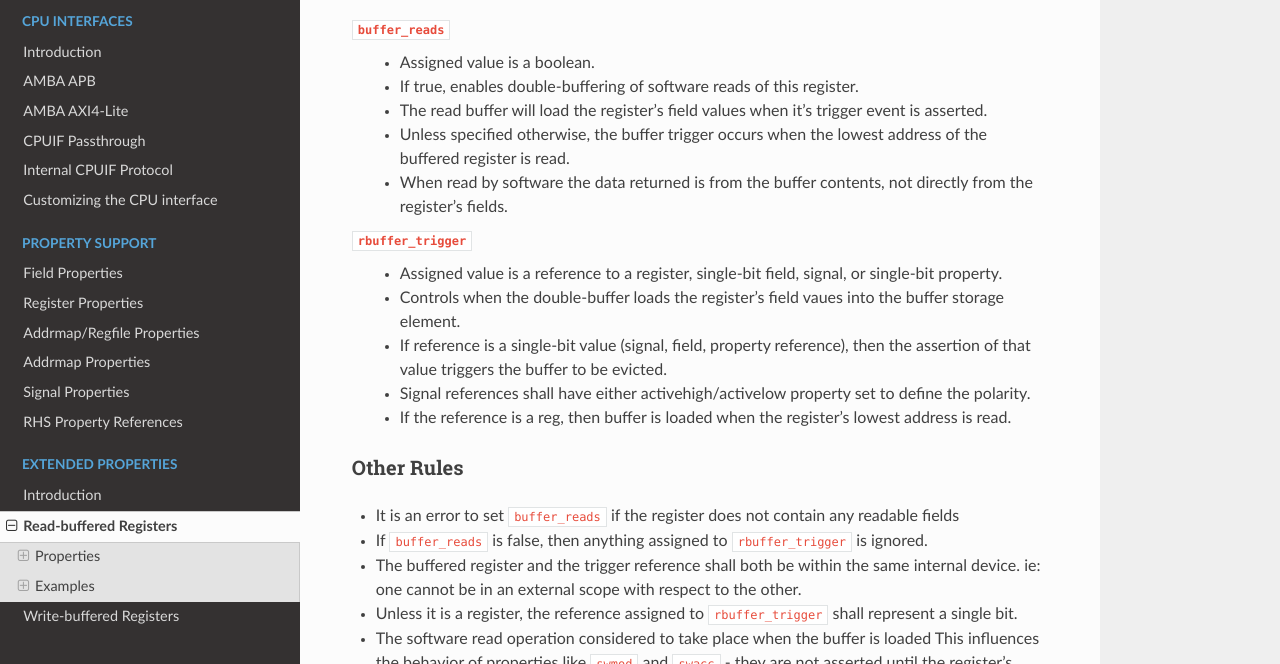
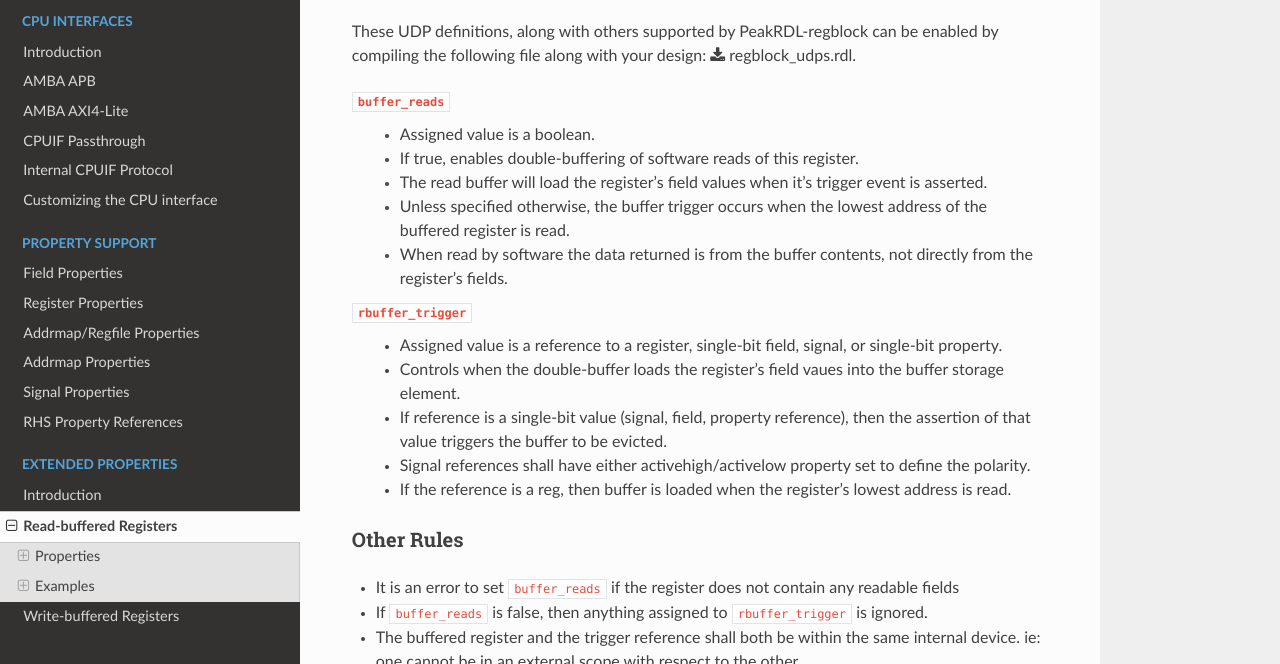
Before and after one commit to SystemRDL/PeakRDL-regblock, a Sphinx documentation site: the page built from docs/udps/read_buffering.rst, in a window 1280 px wide and 900 px high, scrolled down 766 px, cut to the strip 236-900 px from the top of the window. Built offline with Sphinx 7.4.7 and the Read the Docs theme 2.0.0, drawn with Linux system fonts in a browser that asks for light colours.

Commit message:
Fixup docs

```diff
--- a/docs/udps/read_buffering.rst
+++ b/docs/udps/read_buffering.rst
@@ -26,6 +26,10 @@ properties:
 
 .. literalinclude:: ../../hdl-src/regblock_udps.rdl
     :lines: 10-18
+
+These UDP definitions, along with others supported by PeakRDL-regblock can be
+enabled by compiling the following file along with your design:
+:download:`regblock_udps.rdl <../../hdl-src/regblock_udps.rdl>`.
 
 ``buffer_reads``
     *   Assigned value is a boolean.
--- a/docs/udps/write_buffering.rst
+++ b/docs/udps/write_buffering.rst
@@ -32,6 +32,10 @@ properties:
 
 .. literalinclude:: ../../hdl-src/regblock_udps.rdl
     :lines: 20-28
+
+These UDP definitions, along with others supported by PeakRDL-regblock can be
+enabled by compiling the following file along with your design:
+:download:`regblock_udps.rdl <../../hdl-src/regblock_udps.rdl>`.
 
 ``buffer_writes``
     *   Assigned value is a boolean.
@@ -84,7 +88,6 @@ write-buffered.
 
 Wide Atomic Register
 ^^^^^^^^^^^^^^^^^^^^
-
 Without write-buffering, it is impossible to update the state of a 64-bit
 register using a 32-bit CPU interface in a single clock-cycle.
 In this example, it still requires two write-cycles to update the register, but
@@ -108,7 +111,6 @@ same clock cycle. The register is updated atomically.
 
 Atomic Group of Registers
 ^^^^^^^^^^^^^^^^^^^^^^^^^
-
 Perhaps you have a group of registers that need their state to be updated
 atomically. Using the ``wbuffer_trigger`` property, you can define which
 register write operation triggers the group to be updated.
```
Also changed, not shown: docs/udps/intro.rst (+4 -4 lines), 1 other file.
